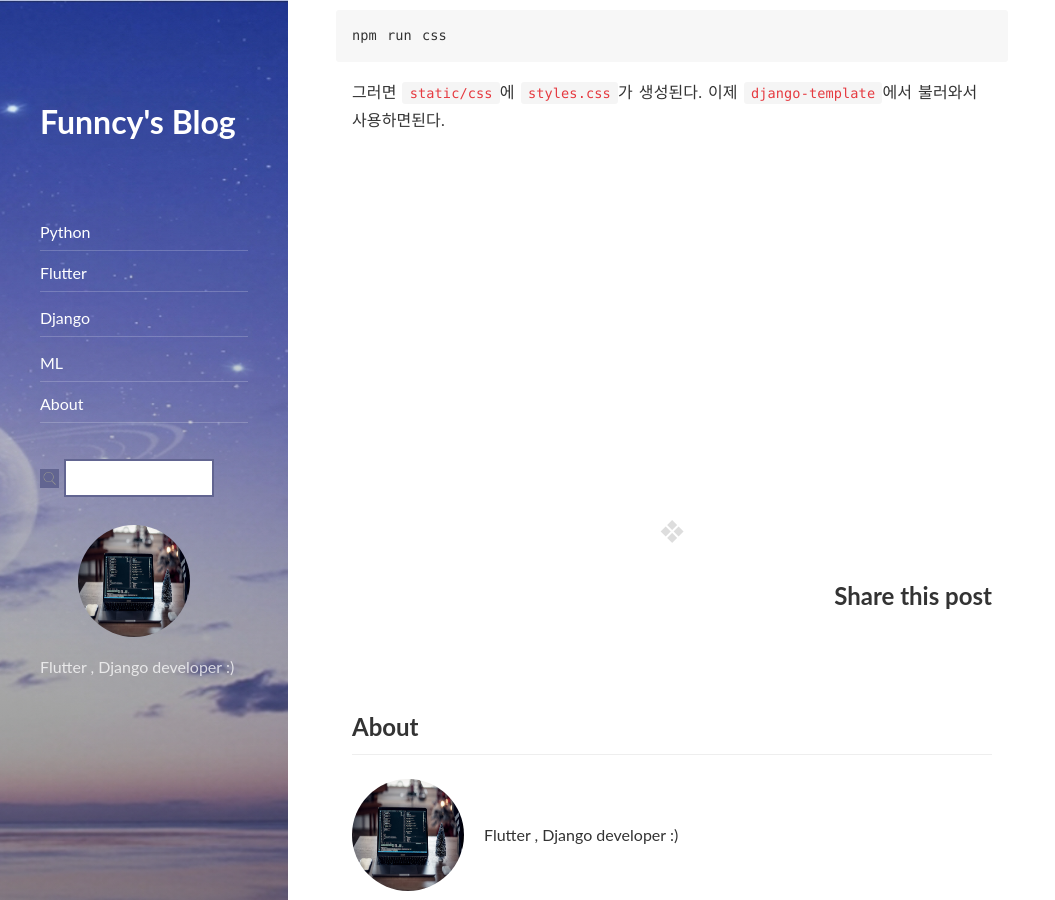
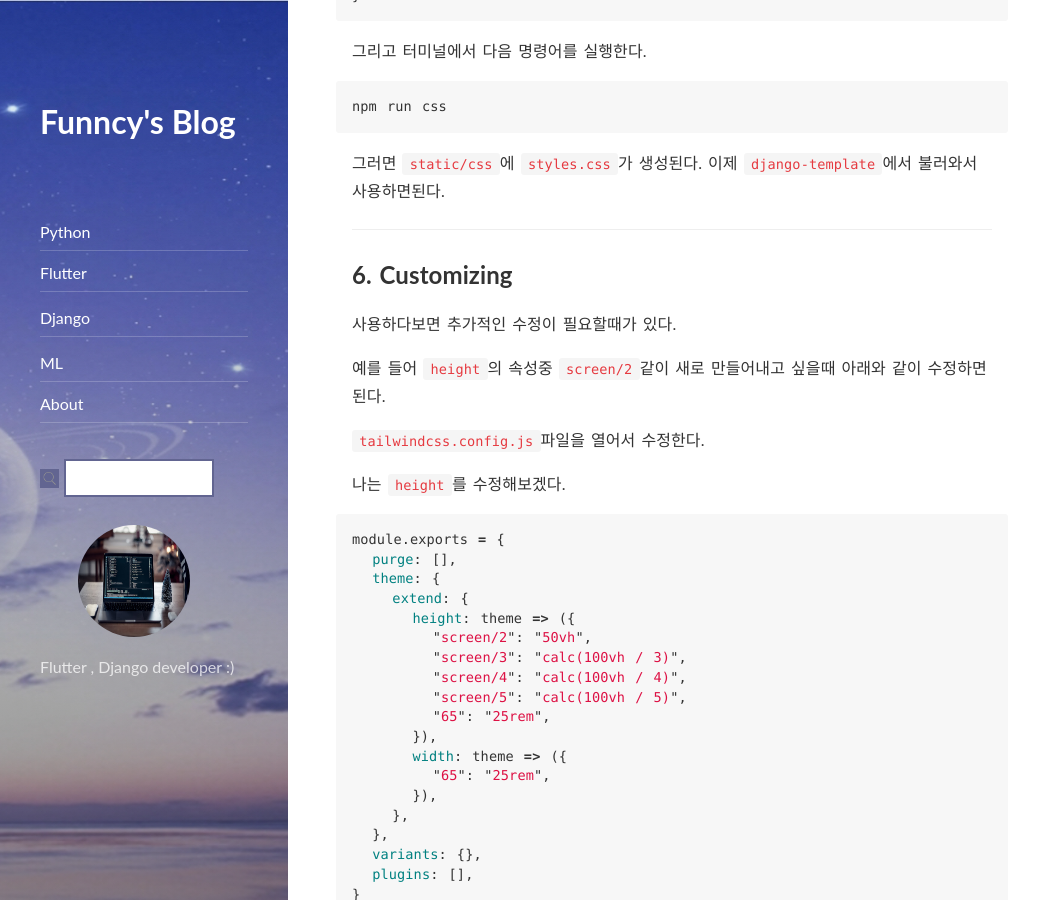
Before and after one commit to Funncy/Funncy.github.io, a Jekyll site: the page built from _posts/django_tailwindcss/2020-05-01-django-tailwindcss.md, in a window 1280 px wide and 900 px high, scrolled down 2778 px. Shown: the whole window, without its empty margins (0-1055 px from the left). Built offline with Jekyll 4.4.1, drawn with Linux system fonts in a browser that asks for light colours; nearby versions of some CDN libraries; comment, search, counter and statistics services are not loaded; some of the changed text lies outside the part shown.

Commit message:
tailwind css

````diff
--- a/_posts/django_tailwindcss/2020-05-01-django-tailwindcss.md
+++ b/_posts/django_tailwindcss/2020-05-01-django-tailwindcss.md
@@ -10,12 +10,12 @@ comments: true
 `Django`프로젝트를 진행하며 `front-end`에 대해서 고민하게 되면서 `tailwindcss`를 알게되었다.
 설치법을 여기 공부겸 정리해보겠다.
 
-+ 1. npm init
-+ 2. gulp 설치
-+ 3. tailwindcss 설치
-+ 4. gulpfile.js 설정
-+ 5. npm run css
-
+###### 1. npm init
+###### 2. gulp 설치
+###### 3. tailwindcss 설치
+###### 4. gulpfile.js 설정
+###### 5. npm run css
+###### 6. customizing
 ---
 
 ### 1. npm init
@@ -137,3 +137,42 @@ npm run css
 
 그러면 `static/css`에 `styles.css`가 생성된다.
 이제 `django-template`에서 불러와서 사용하면된다.
+
+---
+
+## 6. Customizing
+
+사용하다보면 추가적인 수정이 필요할때가 있다.
+
+예를 들어 `height`의 속성중 `screen/2`같이 새로 만들어내고 싶을때 아래와 같이 수정하면 된다.
+
+`tailwindcss.config.js`파일을 열어서 수정한다.
+
+나는 `height`를 수정해보겠다.
+
+```js
+module.exports = {
+  purge: [],
+  theme: {
+    extend: {
+      height: theme => ({
+        "screen/2": "50vh",
+        "screen/3": "calc(100vh / 3)",
+        "screen/4": "calc(100vh / 4)",
+        "screen/5": "calc(100vh / 5)",
+        "65": "25rem",
+      }),
+      width: theme => ({
+        "65": "25rem",
+      }),
+    },
+  },
+  variants: {},
+  plugins: [],
+}
+
+```
+
+이렇게 작성이 끝나고 다시 `npm run css`를 실행하면 끝이다.
+
+> 크롬의 `css`파일 쿠키와 세션을 날려주자.
````
Also changed, not shown: other parts of _posts/django_tailwindcss/2020-05-01-django-tailwindcss.md (+1 -1 lines).
